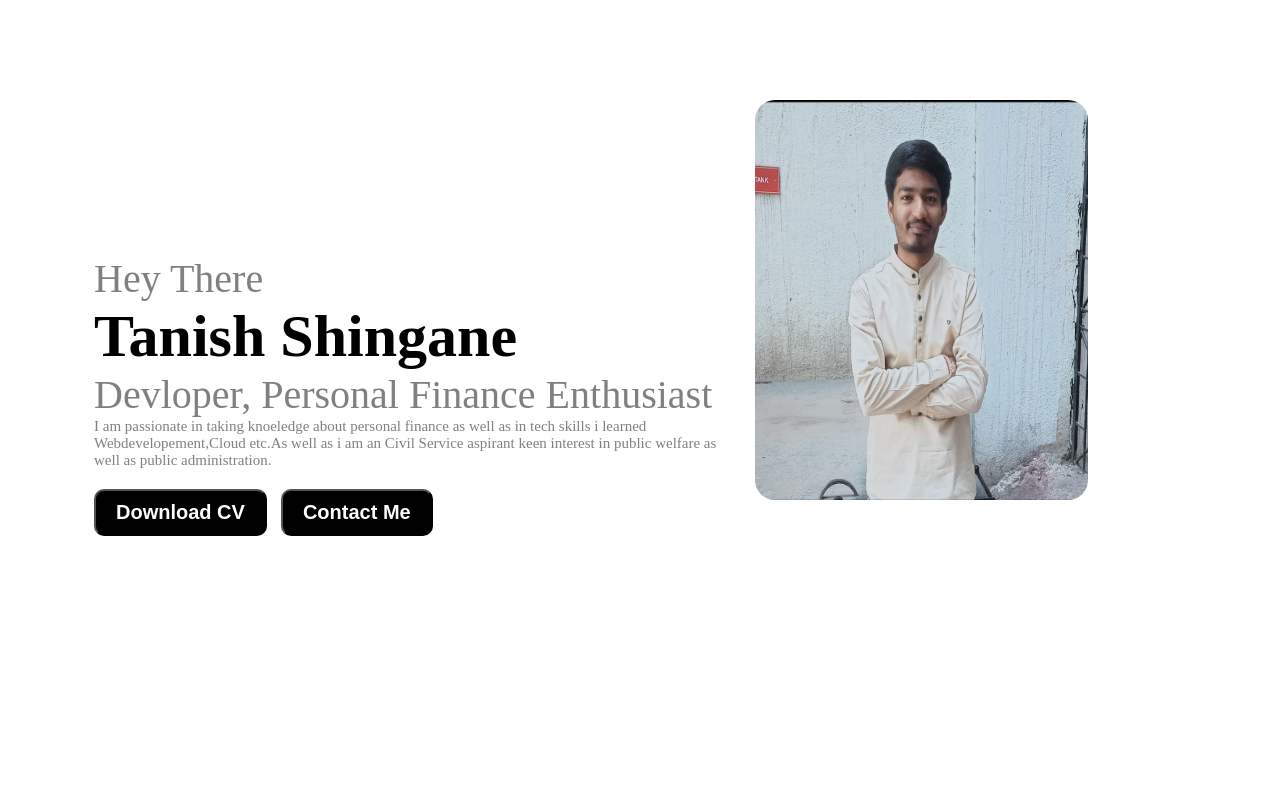
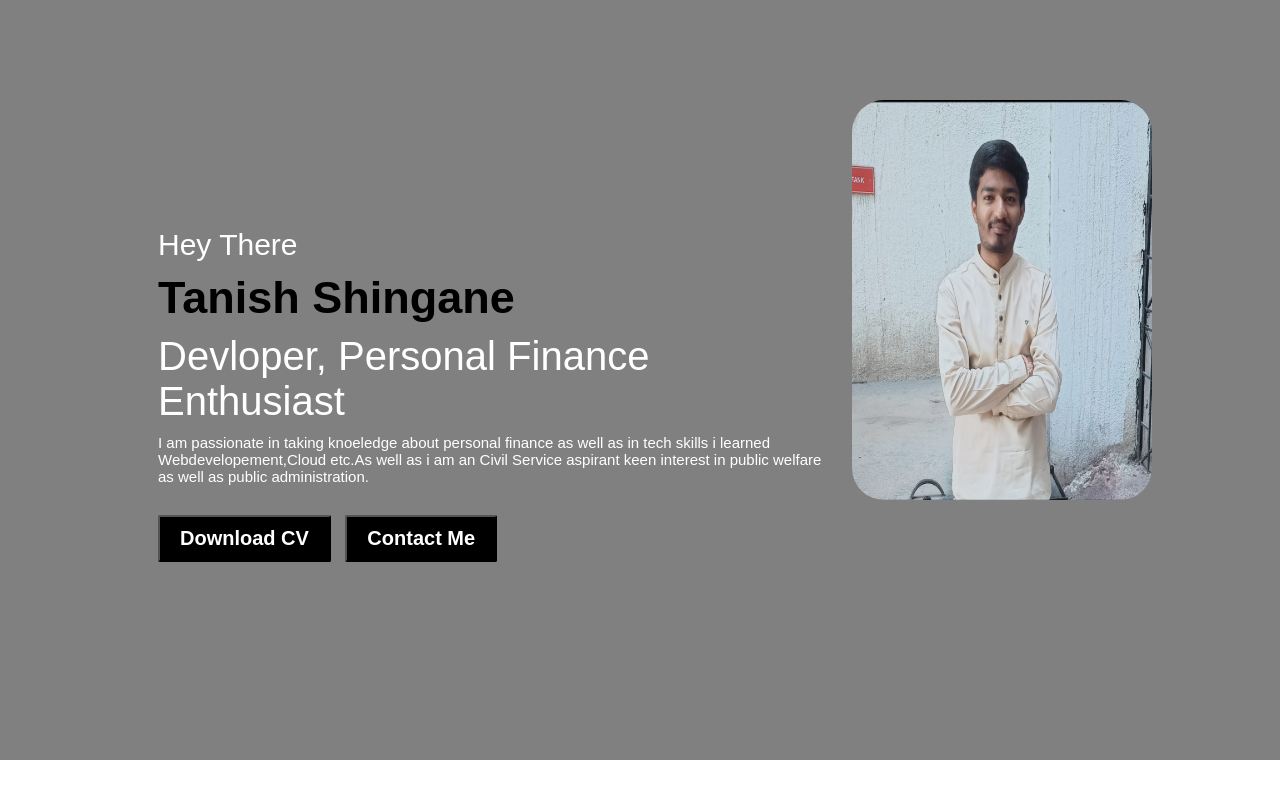
Before and after one commit to Tanish-Shingane/portt, a plain HTML site: page index.html in a window 1280 px wide. Drawn offline with Linux system fonts and the light colour scheme.

Commit message:
Update style.css

```diff
--- a/style.css
+++ b/style.css
@@ -1,14 +1,14 @@
 * {
     margin: 0px;
     padding: 0px;
+    font-family: sans-serif;
 }
-
 .container {
     display: flex;
 }
 
 .sidebar {
-    background-color: rgb(213, 200, 200);
+    background-color: rgb(14, 1, 1);
     /* width: 350px; */
     height: 100vh;
     transition: transform 0.3s ease-in;
@@ -37,7 +37,8 @@
 
 .main {
     /* background-color: blueviolet; */
-    width: 90vw;
+    width: 100%;
+    background-color: grey;
 
 }
 
@@ -56,6 +57,7 @@
     display: flex;
     /* align-items: center; */
     flex-direction: column;
+    justify-content: space-between;
     justify-content: center;
     padding: 30px;
     margin-top: 50px;
@@ -63,24 +65,28 @@
 }
 
 .hello {
-    font-size: 40px;
-    color: grey;
+    font-size: 30px;
+    color: white;
+    margin-bottom: 10px;
 }
 
 .name {
-    font-size: 60px;
+    font-size: 45px;
     font-weight: bold;
+    margin-bottom: 10px;
 
 }
 
 .about {
     font-size: 40px;
-    color: grey;
+    color: white;
+    margin-bottom: 10px;
 }
 
 .moreabout {
     font-size: 15px;
-    color: grey;
+    color: white;
+    margin-bottom: 10px;
 }
 
 .buttons button {
@@ -89,13 +95,23 @@
     padding: 10px 20px;
     margin: 20px 0px;
     margin-right: 10px;
-    border-radius: 10px;
+    border-radius: 2px  ;
     font-size: 20px;
     font-weight: bold;
     cursor: pointer;
 
 }
-
+.new{
+    display: flex;
+    /* background-color: white;
+    height: 30px; */
+    width: 100%;
+    /* margin-right: 0px; */
+   /* right: 0px; */
+  left: 0px;
+  align-items: center;
+  justify-content: center;
+}
 .buttons button:hover {
     background-color: white;
     color: black;
@@ -103,8 +119,8 @@
 
 .pic img {
     height: 400px;
-    width: 333px;
-    border-radius: 20px;
+    border-radius:2rem;
+    width: 300px;
     /* width: 500px; */
 }
 
@@ -156,7 +172,7 @@
     color: white;
     padding: 8px 15px;
     margin: 10px 5px;
-    border-radius: 20px;
+    border-radius: 50%;
     font-size: 15px;
     /* width: 50px; */
     font-weight: bold;
```
